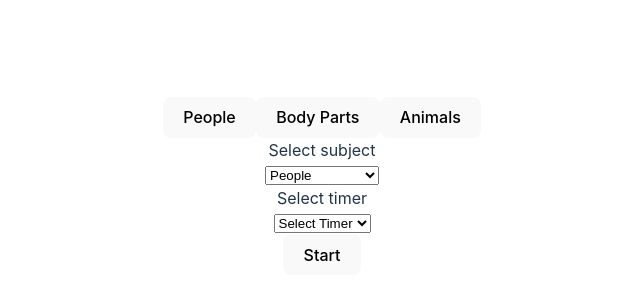
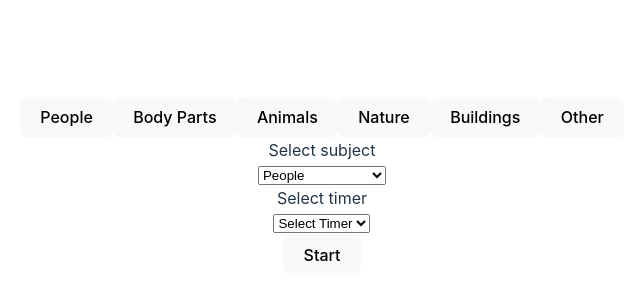
Before and after one commit to sarav929/sketch-it, a React (Vite) app in the folder sketch-it/: page / in a window 1280 px wide. Shown: the part 214-514 px from the top of the page, without its empty margins (318-958 px from the left). Built offline with nearby package versions, Linux system fonts and the light colour scheme.

Commit message:
add tab component and sections configuration

```diff
--- a/sketch-it/src/App.jsx
+++ b/sketch-it/src/App.jsx
@@ -1,5 +1,6 @@
 import Dropdown from "./components/Dropdown";
 import Form from "./components/Form";
+import Tab from "./components/Tab";
 import "./styles/App.css";
 import { useState, useEffect } from "react";
 
@@ -18,7 +19,7 @@ function App() {
         name: "People",
         type: "subject",
         required: true,
-        options: ["All", "Portrait", "Female Portrait", "Male Portrait"],
+        options: ["All", "Portrait", "Female Portrait", "Male Portrait", "Face Expressions", "Poses"],
       },
       { name: "Select Timer", type: "timer", required: true },
     ],
@@ -27,7 +28,7 @@ function App() {
         name: "Body Parts",
         type: "subject",
         required: true,
-        options: ["Eyes", "Mouth", "Nose"],
+        options: ["All", "Eyes", "Mouth", "Nose", "Hands", "Feet", "Ears"],
       },
       { name: "Select Timer", type: "timer", required: true },
     ],
@@ -36,7 +37,37 @@ function App() {
         name: "Animals",
         type: "subject",
         required: true,
-        options: ["Mammals", "Reptiles", "Insects"],
+        options: ["Mammals", "Birds", "Fish", "Reptiles", "Anphibians", "Insects"],
+      },
+      { name: "Select Timer", type: "timer", required: true },
+    ],
+
+    nature: [
+      {
+        name: "Nature",
+        type: "subject",
+        required: true,
+        options: ["Landscapes", "Plants", "Trees", "Flowers", "Fruits", "Mountains", "Sea", "Sky"],
+      },
+      { name: "Select Timer", type: "timer", required: true },
+    ],
+
+    buildings: [
+      {
+        name: "Buildings",
+        type: "subject",
+        required: true,
+        options: ["Architecture", "Sculptures", "Houses", "Streets"],
+      },
+      { name: "Select Timer", type: "timer", required: true },
+    ],
+
+    other: [
+      {
+        name: "Other",
+        type: "subject",
+        required: true,
+        options: ["Still Life", "Food"],
       },
       { name: "Select Timer", type: "timer", required: true },
     ],
@@ -57,18 +88,21 @@ function App() {
     alert(`Form Submitted with Subject: ${subject} and Timer: ${timer}`);
   };
 
-  useEffect(() => {
-    console.log("Subject:", subject, "Timer:", timer);
-  }, [subject, timer]);
-
   return (
     <div>
 
-      <div className="tabs">
-        <button onClick={() => setSection("people")}>People</button>
-        <button onClick={() => setSection("body_parts")}>Body Parts</button>
-        <button onClick={() => setSection("animals")}>Animals</button>
-      </div>
+    <div className="tabs">
+      {Object.keys(dropdownConfigs).map((sectionKey) => {
+        const configName = dropdownConfigs[sectionKey][0].name; // Get the first config name for display
+        return (
+          <Tab
+            key={`${sectionKey}-tab`}
+            section={configName}
+            onClick={() => setSection(sectionKey)}
+          />
+        );
+      })}
+    </div>
 
       <Form
         section={section}
@@ -83,6 +117,7 @@ function App() {
             </label>
 
             <Dropdown
+              id={`${section} ${config.type}`}
               key={`${config.name}-${config.type}`}
               options={config.options}
               handleSelect={(value) => handleSelect(value, config.type)}
--- /dev/null
+++ b/sketch-it/src/components/Tab.jsx
@@ -0,0 +1,13 @@
+const Tab = ({section, onClick}) => {
+    return (
+        <button
+            className="section-tab"
+            value={section}
+            onClick={onClick}
+        >
+        {section}
+        </button>
+    )
+}
+
+export default Tab
```
